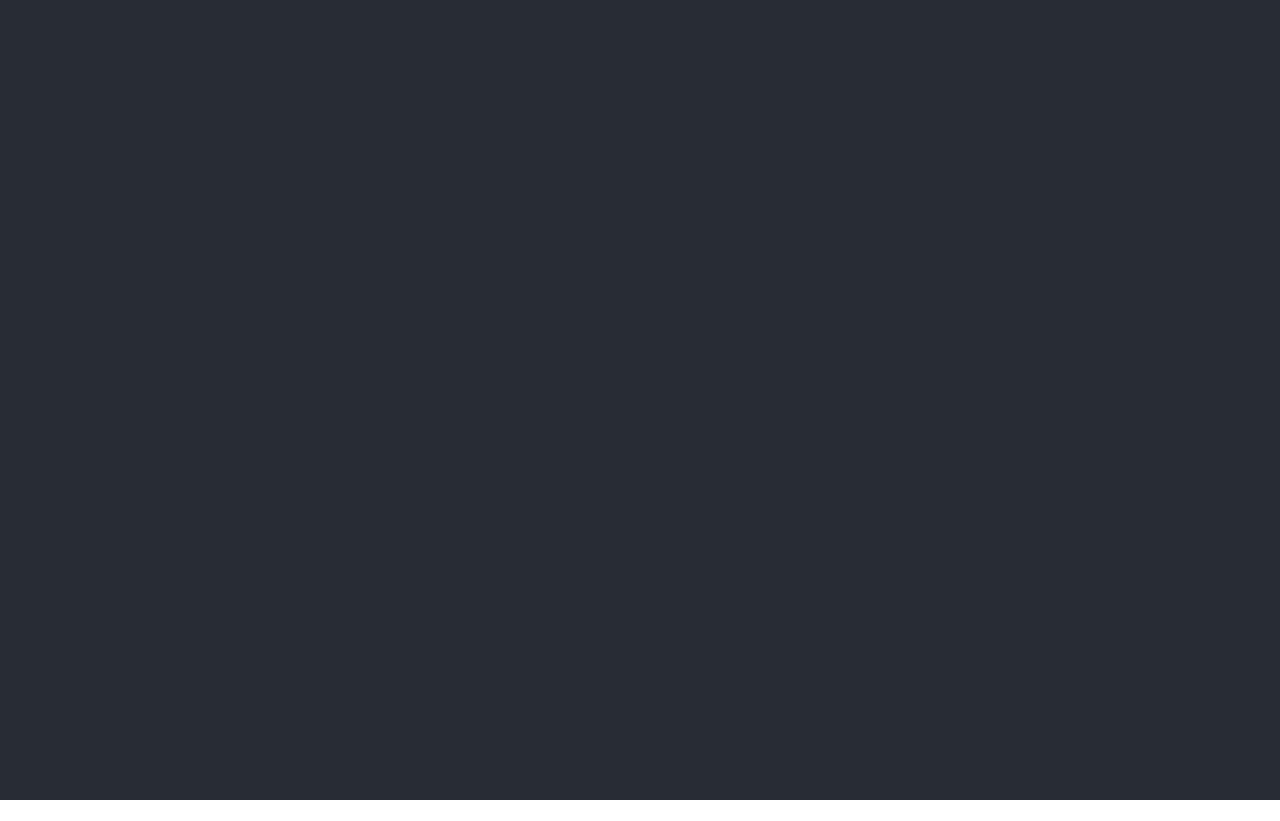
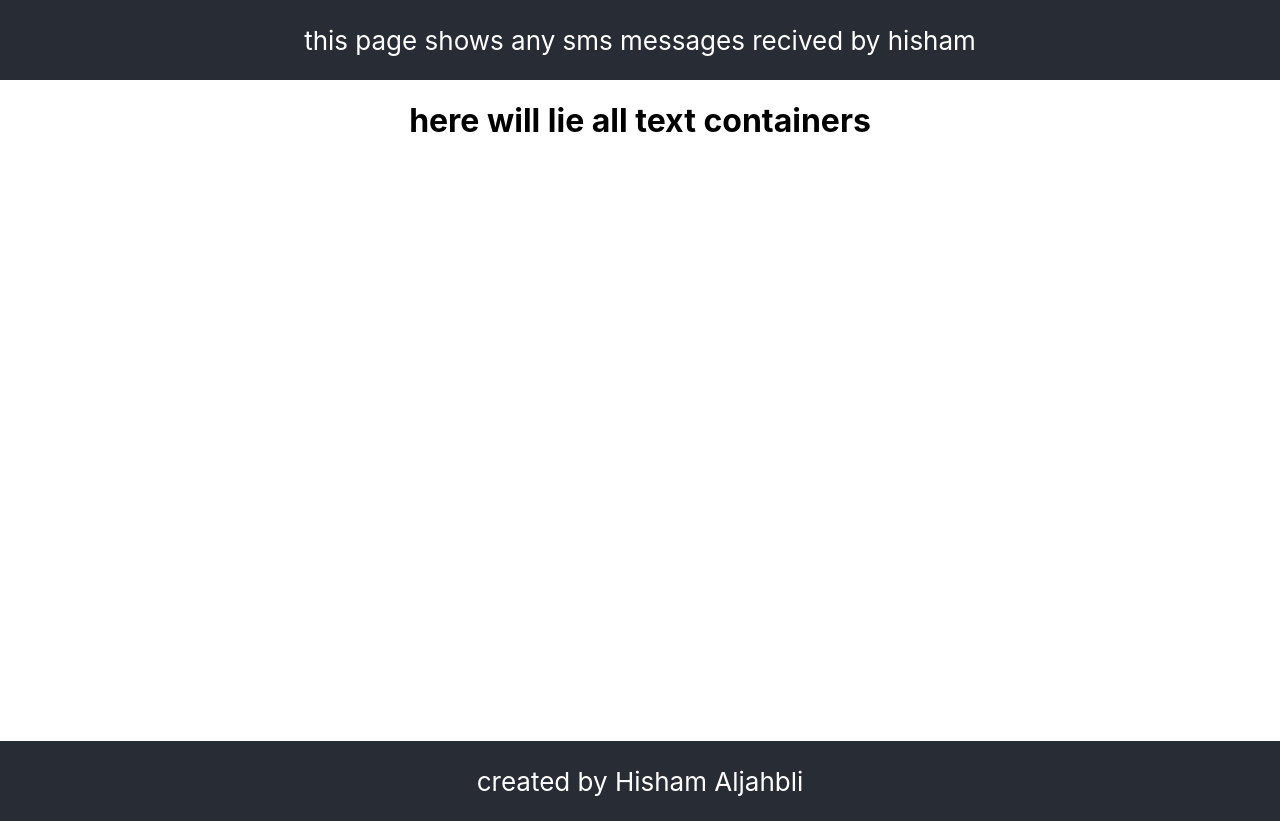
Before and after one commit to hamjahb/sms-to-web-react-app-2025-update, a React (Create React App) app: page / in a window 1280 px wide. Before the commit the page ends 800 px from the top, so only its background shows below. Built offline with nearby package versions, Linux system fonts and the light colour scheme.

Commit message:
basic initial layout

```diff
--- a/src/App.css
+++ b/src/App.css
@@ -2,20 +2,9 @@
   text-align: center;
 }
 
-.App-logo {
-  height: 40vmin;
-  pointer-events: none;
-}
-
-@media (prefers-reduced-motion: no-preference) {
-  .App-logo {
-    animation: App-logo-spin infinite 20s linear;
-  }
-}
-
 .App-header {
   background-color: #282c34;
-  min-height: 100vh;
+  height: 10vh;
   display: flex;
   flex-direction: column;
   align-items: center;
@@ -24,15 +13,22 @@
   color: white;
 }
 
+.App-body {
+  height: 80vh;
+}
+
+.App-footer {
+  background-color: #282c34;
+  height: 10vh;
+  display: flex;
+  flex-direction: column;
+  align-items: center;
+  justify-content: center;
+  font-size: calc(10px + 2vmin);
+  color: white;
+}
+
+
 .App-link {
   color: #61dafb;
 }
-
-@keyframes App-logo-spin {
-  from {
-    transform: rotate(0deg);
-  }
-  to {
-    transform: rotate(360deg);
-  }
-}
--- a/src/App.js
+++ b/src/App.js
@@ -4,9 +4,23 @@ import './App.css';
 function App() {
   return (
     <div className="App">
+
+      <head>
+        <title>Hisham Code</title>
+      </head>
+
       <header className="App-header">
+        <p>this page shows any sms messages recived by hisham</p>
+      </header>
 
-      </header>
+      <body className="App-body">
+        <h1>here will lie all text containers</h1>
+        <smsContainer/>
+      </body>
+
+      <footer className="App-footer">
+        <p>created by Hisham Aljahbli</p>
+      </footer>
     </div>
   );
 }
```
